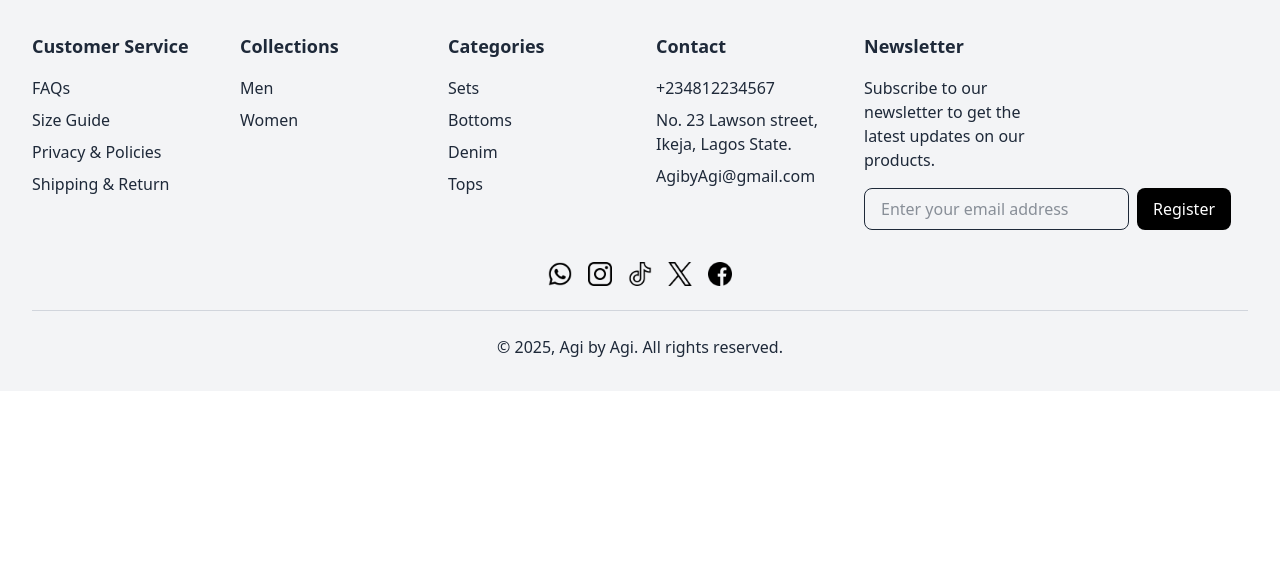
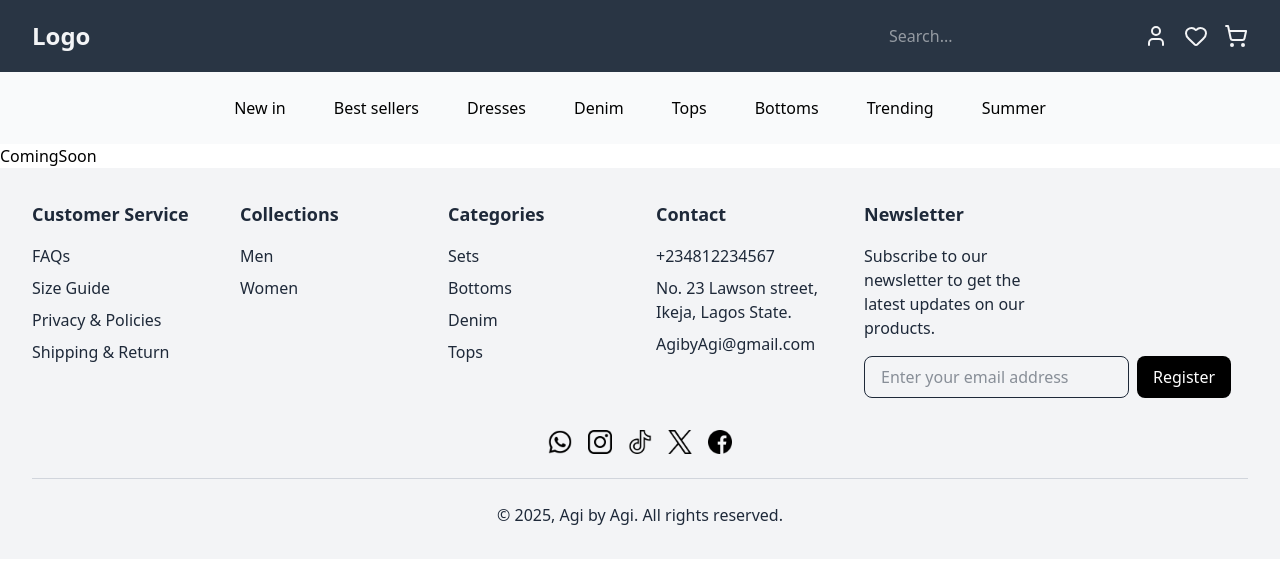
Before and after one commit to VictorOzo/Agi_Store, a Next.js app: page / in a window 1280 px wide. Shown: the top 564 px of the page. Built offline with nearby package versions, Linux system fonts and the light colour scheme.

Commit message:
navbar created

```diff
--- a/package.json
+++ b/package.json
@@ -9,6 +9,7 @@
     "lint": "next lint"
   },
   "dependencies": {
+    "lucide-react": "^0.514.0",
     "next": "15.3.3",
     "react": "^19.0.0",
     "react-dom": "^19.0.0",
--- /dev/null
+++ b/src/app/comingsoon/page.tsx
@@ -0,0 +1,5 @@
+const ComingSoon = () => {
+  return <div>ComingSoon</div>;
+};
+
+export default ComingSoon;
--- a/src/app/layout.tsx
+++ b/src/app/layout.tsx
@@ -15,7 +15,7 @@ export default function RootLayout({
 }>) {
   return (
     <html lang="en">
-      <body className="">
+      <body>
         <Navbar />
         {children}
         <Footer />
--- a/src/app/page.tsx
+++ b/src/app/page.tsx
@@ -1,3 +1,9 @@
+import ComingSoon from "./comingsoon/page";
+
 export default function Home() {
-  return <></>;
+  return (
+    <>
+      <ComingSoon />
+    </>
+  );
 }
--- a/src/component/navbar/Navbar.tsx
+++ b/src/component/navbar/Navbar.tsx
@@ -1,3 +1,47 @@
+import React from "react";
+import { Menu, User, Heart, ShoppingCart } from "lucide-react";
+
 export default function Navbar() {
-  return <></>;
+  return (
+    <header>
+      <div className="bg-[#293544] text-gray-100 p-4 flex items-center justify-between px-[4vh]">
+        <div className="text-2xl font-semibold">Logo</div>
+        <div className="hidden md:flex items-center gap-4">
+          <input
+            type="text"
+            placeholder="Search..."
+            className="p-2 rounded-md text-white"
+          />
+          <User />
+          <Heart />
+          <ShoppingCart />
+        </div>
+        <div className="md:hidden">
+          <Menu />
+        </div>
+      </div>
+
+      <nav className="bg-gray-50 p-4 overflow-x-auto whitespace-nowrap">
+        <div className="flex justify-center items-center gap-4">
+          {[
+            "New in",
+            "Best sellers",
+            "Dresses",
+            "Denim",
+            "Tops",
+            "Bottoms",
+            "Trending",
+            "Summer",
+          ].map((item, index) => (
+            <a
+              key={index}
+              href={`/#${item.toLowerCase().replace(/\s/g, "")}`}
+              className="inline-block py-2 px-4 rounded-md hover:underline ease duration-300">
+              {item}
+            </a>
+          ))}
+        </div>
+      </nav>
+    </header>
+  );
 }
```
Also changed, not shown: src/assets/images/coming_soon_Img.jpg (added), 1 other file (tests, documents, lock files or other folders).
